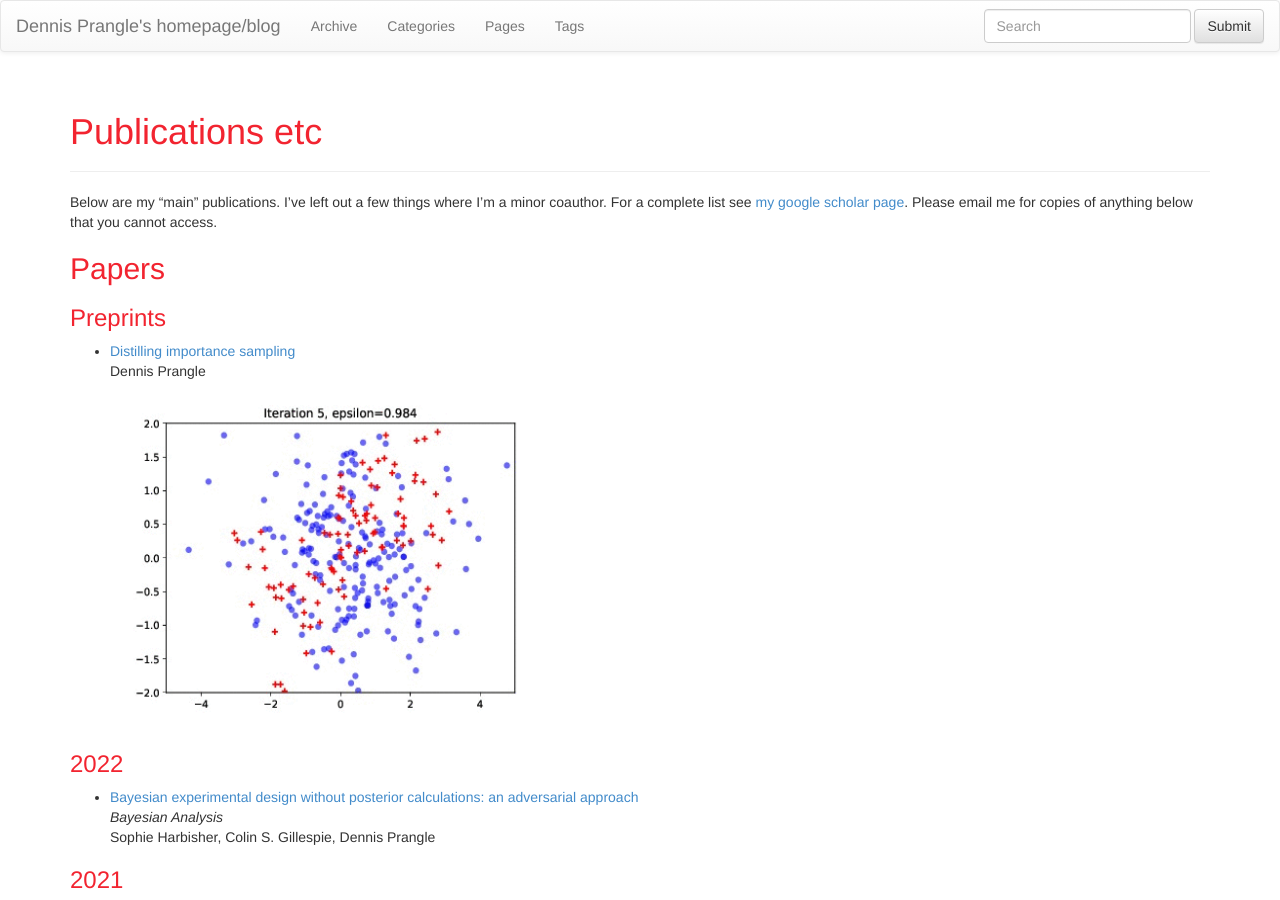
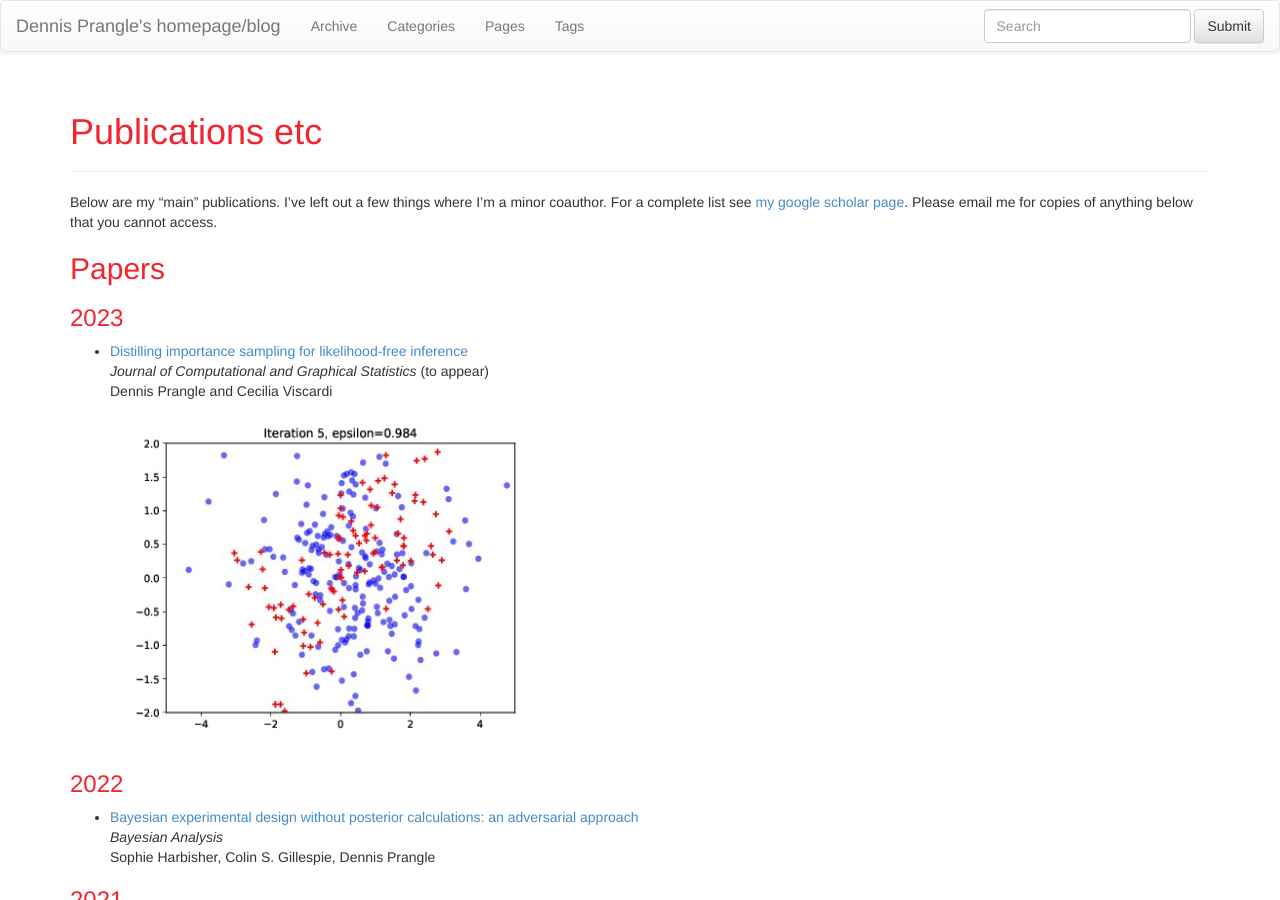
Before and after one commit to dennisprangle/dennisprangle.github.io, a Jekyll site: the page built from pub.md, in a window 1280 px wide and 900 px high. Built offline with Jekyll 4.4.1, drawn with Linux system fonts in a browser that asks for light colours; nearby versions of some CDN libraries; some of the changed text lies outside the part shown.

Commit message:
Update publications

```diff
--- a/pub.md
+++ b/pub.md
@@ -11,10 +11,11 @@ Please email me for copies of anything below that you cannot access.
 Papers
 ------
 
-### Preprints
+### 2023
 
-- [Distilling importance sampling](https://arxiv.org/abs/1910.03632)
-Dennis Prangle
+- [Distilling importance sampling for likelihood-free inference](https://arxiv.org/abs/1910.03632)
+*Journal of Computational and Graphical Statistics* (to appear)
+Dennis Prangle and Cecilia Viscardi
   ![Paper image]({{ site.url }}/assets/sin.gif "sinusoidal model inference"){:height="350px" width="450px"}
 
 ### 2022
@@ -105,16 +106,19 @@ Theodore Kypraios, Peter Neal and Dennis Prangle
 Dennis Prangle and Richard G. Everitt
   - Technical report
 
-- [Lazy ABC](http://link.springer.com/article/10.1007/s11222-014-9544-3) *Statistics and Computing*
+- [Lazy ABC](http://link.springer.com/article/10.1007/s11222-014-9544-3)
+*Statistics and Computing*
 Dennis Prangle
   - See also [blog post](https://dennisprangleblog.wordpress.com/2014/06/02/lazy-abc), [example code](https://github.com/dennisprangle/lazyABCexample) and summary paper "Lazier ABC".
 
 ### 2015
 
-- [abctools: an R package for tuning approximate Bayesian computation analyses](https://journal.r-project.org/archive/2015-2/nunes-prangle.pdf) *The R Journal*
+- [abctools: an R package for tuning approximate Bayesian computation analyses](https://journal.r-project.org/archive/2015-2/nunes-prangle.pdf)
+*The R Journal*
 Matthew Nunes and Dennis Prangle
 
-- [The identification of individuals of advanced age using degeneration of the sternal end of the clavicle](http://onlinelibrary.wiley.com/doi/10.1002/ajpa.22639/full) *American journal of physical anthropology*
+- [The identification of individuals of advanced age using degeneration of the sternal end of the clavicle](http://onlinelibrary.wiley.com/doi/10.1002/ajpa.22639/full)
+*American journal of physical anthropology*
 Ceri G. Falys and Dennis Prangle
 
 ### 2014
```
Also changed, not shown: other parts of pub.md (+1 -1 lines).
